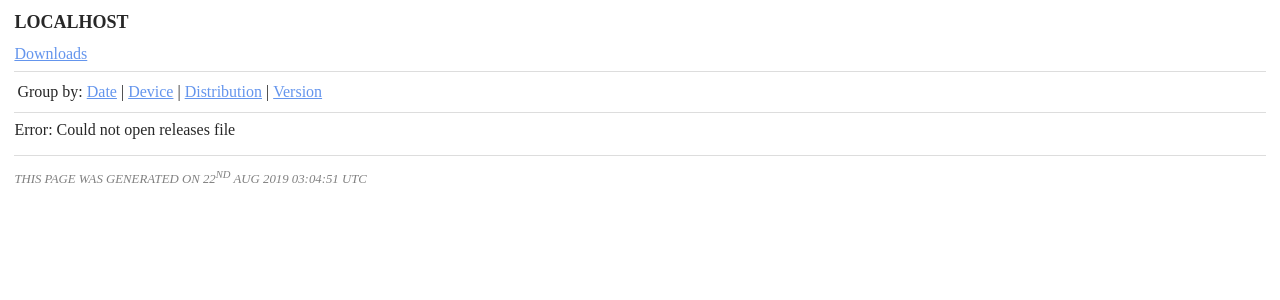
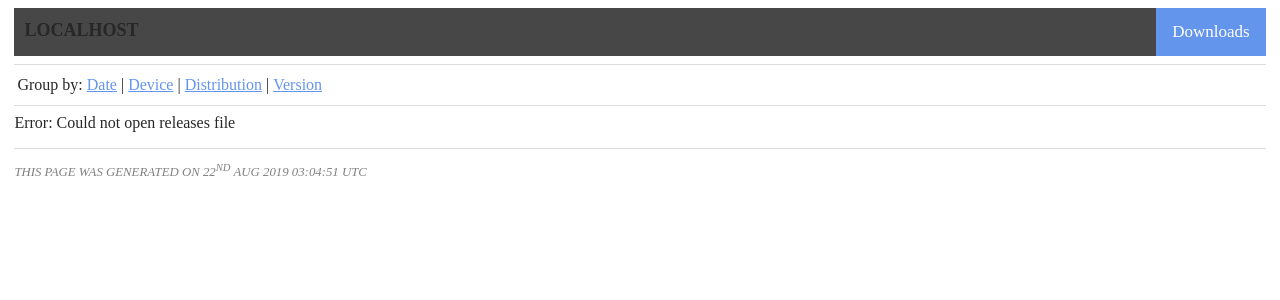
Before and after one commit to Galaxy-MSM8916/download.msm8916.com, a PHP site: page /index.php?view=downloads in a window 1280 px wide. Shown: the top 300 px of the page. Run offline with PHP 8.4, Linux system fonts and the light colour scheme; data that the repository does not hold is empty; some libraries are stand-ins or nearby versions.

Commit message:
css: style: Update styling for nav elements

```diff
--- a/css/style.css
+++ b/css/style.css
@@ -26,6 +26,8 @@ tag {} - for tag styling
     --tr-bg-hover-color: rgba(221, 221, 221, 1);
     --tr-text-hover-color: rgba(255, 255, 255, 0.794);
     --tr-even-bg-color: #f2f2f2c9;
+
+    --nav-bg-color: rgba(51, 51, 51, 0.9);
 
     --body-padding: 0.5%;
 }
@@ -68,17 +70,44 @@ h1 {
     font-family: 'Segoe UI', Tahoma, Geneva, Verdana, sans-serif;
 }
 
-#navbar_1, #navbar_2 {
-    /* background-color: antiquewhite; */
-    list-style-type: none;
-    display: flex;
-    /* padding-left: 5%; */
-    /* display: inline;  */
+/* top navigation */
+header {
+    width: 100%;
+    padding: 0px;
+    overflow: hidden;
+    background-color: var(--nav-bg-color);
 }
 
-#navbar_1 a, #navbar_2 a {
+#top_nav {
+    /*background-color: var(--nav-bg-color);*/
+    overflow: hidden;
+}
+
+#top_nav h1 {
+    float: left;
+    padding-left: 10px;
+}
+
+#top_nav a {
+    text-align: center;
+    color: #f2f2f2;
     text-decoration: none;
-    text-transform: uppercase;
+    font-size: 17px;
+}
+
+#top_nav a[id ^= "nav_"] {
+    float: right;
+    padding: 14px 16px;
+}
+
+#top_nav a[id ^="nav_"]:hover {
+    background-color: #ddd;
+    color: black;
+}
+
+#top_nav a[id ^="nav_"].active {
+    background-color: var(--link-active-color);
+    color: white;
 }
 
 /*.release_url:visited,.release_url:unvisited {*/
@@ -145,9 +174,3 @@ tr.build_tr:hover, tr.build_tr a:hover {
     background-color: var(--tr-bg-hover-color);
     color: var(--tr-text-hover-color);
 }
-
-/*
-#navbar_2 {
-    padding-top: 10%
-}
-*/
```
